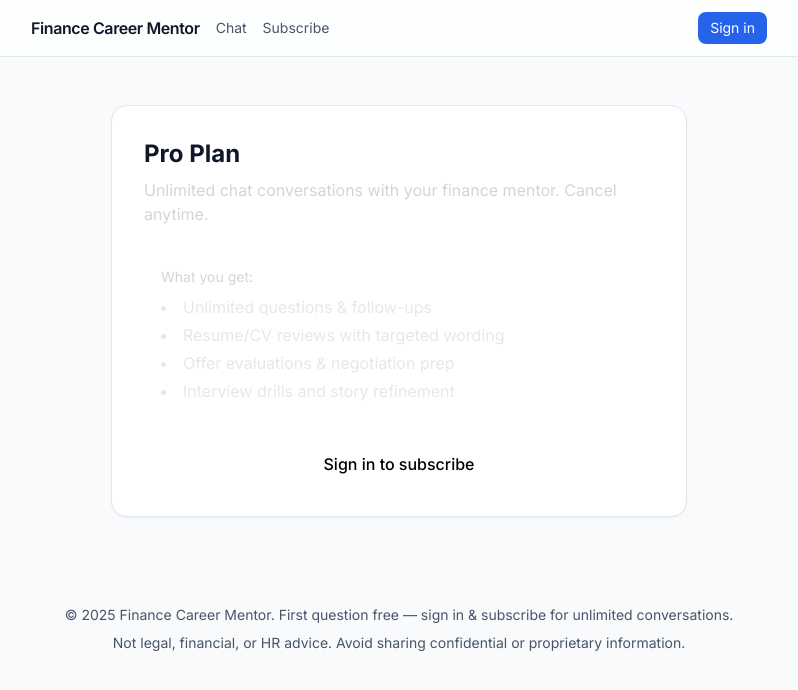
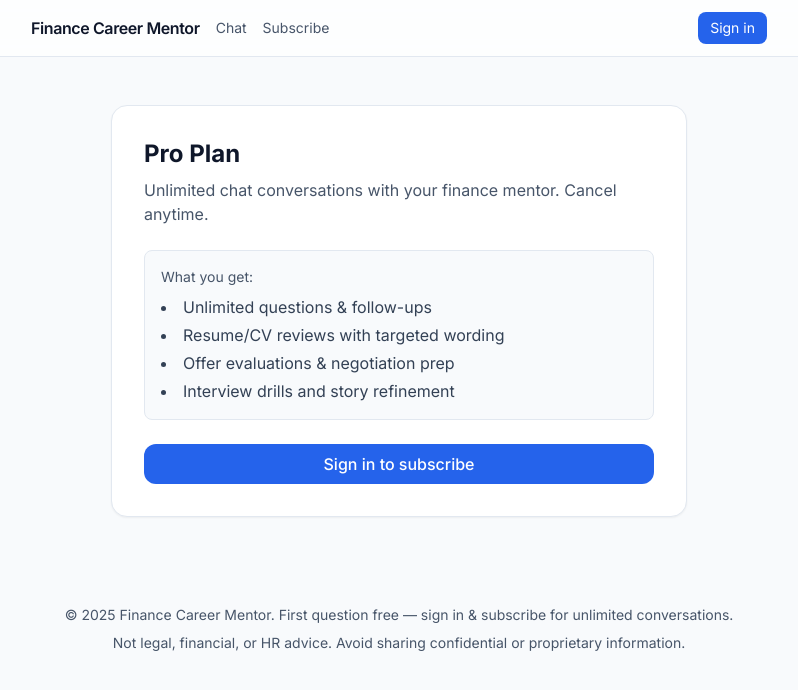
Before and after one commit to tomjdevine/financecareermentor, a Next.js app: page /subscribe in a window 1280 px wide. Shown: the top 690 px of the page, without its empty margins (241-1039 px from the left). Built offline with nearby package versions, Linux system fonts and the light colour scheme; no server answers.

Commit message:
Update page.tsx

```diff
--- a/app/subscribe/page.tsx
+++ b/app/subscribe/page.tsx
@@ -27,13 +27,13 @@ export default function SubscribePage() {
   return (
     <main className="container py-12">
       <div className="max-w-xl mx-auto card p-8">
-        <h1 className="text-2xl font-bold">Pro Plan</h1>
-        <p className="text-gray-300 mt-2">
+        <h1 className="text-2xl font-bold text-slate-900">Pro Plan</h1>
+        <p className="text-slate-600 mt-2">
           Unlimited chat conversations with your finance mentor. Cancel anytime.
         </p>
-        <div className="mt-6 p-4 rounded-lg bg-white/5 border border-white/10">
-          <p className="text-sm text-gray-300">What you get:</p>
-          <ul className="list-disc list-inside text-gray-200 mt-2 space-y-1">
+        <div className="mt-6 p-4 rounded-lg bg-slate-50 border border-slate-200">
+          <p className="text-sm text-slate-600">What you get:</p>
+          <ul className="list-disc list-inside text-slate-700 mt-2 space-y-1">
             <li>Unlimited questions & follow-ups</li>
             <li>Resume/CV reviews with targeted wording</li>
             <li>Offer evaluations & negotiation prep</li>
@@ -44,7 +44,7 @@ export default function SubscribePage() {
         <div className="mt-6">
           <SignedOut>
             <SignInButton mode="modal">
-              <button className="px-4 py-2 rounded-xl bg-white text-black font-medium w-full">
+              <button className="px-4 py-2 rounded-xl bg-blue-600 text-white font-medium w-full hover:bg-blue-700 transition">
                 Sign in to subscribe
               </button>
             </SignInButton>
@@ -53,13 +53,13 @@ export default function SubscribePage() {
             <button
               onClick={beginCheckout}
               disabled={loading}
-              className="px-4 py-2 rounded-xl bg-white text-black font-medium w-full disabled:opacity-60"
+              className="px-4 py-2 rounded-xl bg-blue-600 text-white font-medium w-full disabled:opacity-60 hover:bg-blue-700 transition"
             >
               {loading ? "Redirecting to checkout..." : "Subscribe monthly"}
             </button>
           </SignedIn>
         </div>
-        {error && <p className="text-red-300 text-sm mt-3">{error}</p>}
+        {error && <p className="text-red-600 text-sm mt-3">{error}</p>}
       </div>
     </main>
   );
```
